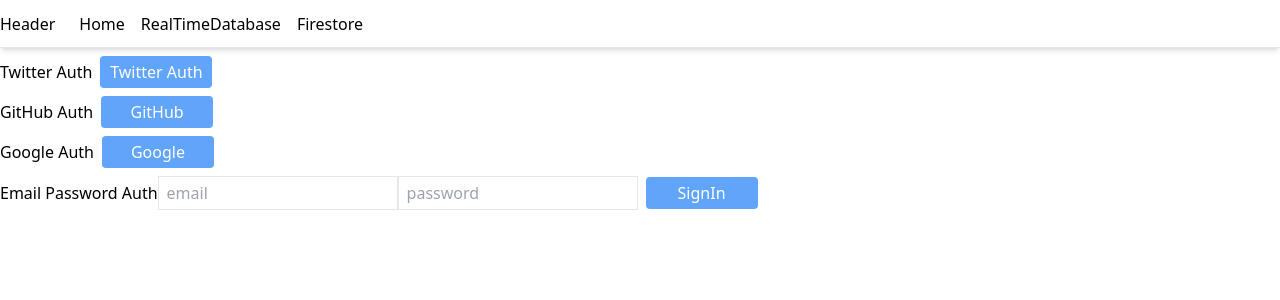
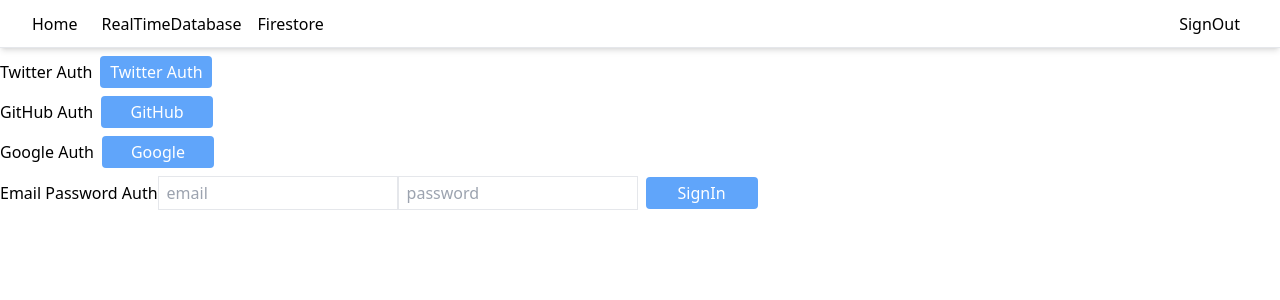
Before and after one commit to hironomiu/typescript-react-firebase, a React (Create React App) app: page /auth in a window 1280 px wide. Shown: the top 300 px of the page. Built offline with nearby package versions, Linux system fonts and the light colour scheme; no server answers.

Commit message:
commited

```diff
--- a/src/components/Header.tsx
+++ b/src/components/Header.tsx
@@ -2,19 +2,29 @@
 
 const Header = () => {
   return (
-    <header className="flex items-center h-12 border-b-[1px] shadow-md">
-      <div>Header</div>
-      <nav className="ml-4">
-        <Link to="/" className="mx-2">
+    <header className="flex items-center h-12 border-b-[1px] shadow-md justify-between">
+      <div className="flex ml-8">
+        <div>
+          <Link to="/" className="">
             Home
           </Link>
+        </div>
+        <nav className="flex ml-4 justify-between">
+          <div>
             <Link to="/realtimedatabase" className="mx-2">
               RealTimeDatabase
             </Link>
             <Link to="/firestore" className="mx-2">
               Firestore
             </Link>
+          </div>
         </nav>
+      </div>
+      <div className="mr-8">
+        <Link to="/firestore" className="mx-2">
+          SignOut
+        </Link>
+      </div>
     </header>
   )
 }
```
Lines whose indentation alone changed are shown as unchanged.
